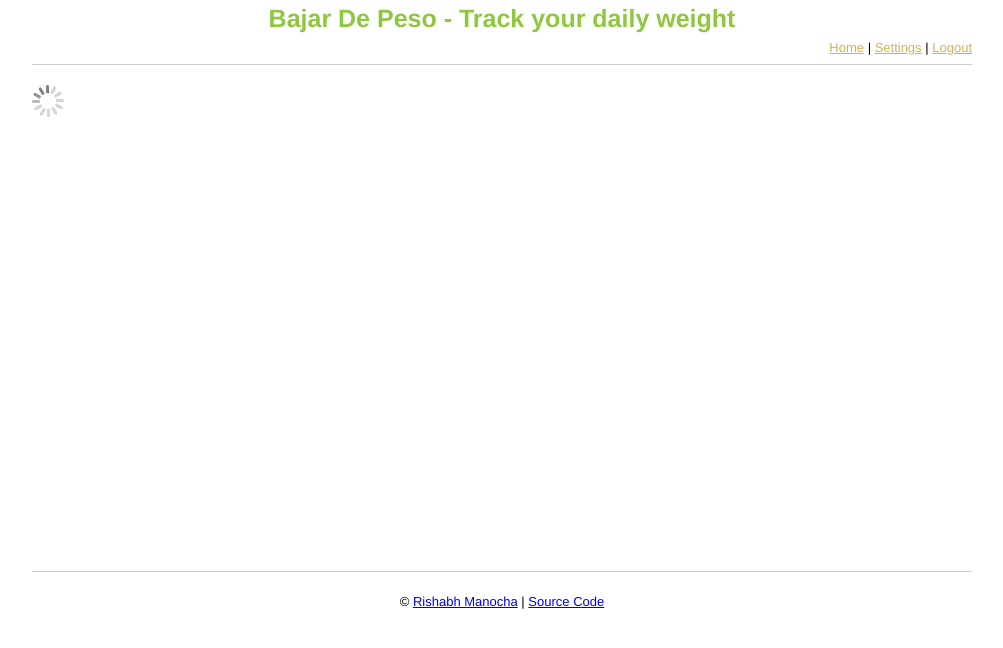
After one commit to rmanocha/bajar-de-peso, a Django app: template templates/big-graph.html in a window 1280 px wide. The commit adds this page. Shown: the top 648 px of the page, without its empty margins (138-1141 px from the left). Run offline with Django 3.2, Linux system fonts and the light colour scheme; the template is opened without the code that fills it, so the values that code supplies are empty; some libraries are stand-ins or nearby versions.

Commit message:
We can now click on a button to view a bigger graph of our progress.

```diff
--- a/static/js/script.js
+++ b/static/js/script.js
@@ -114,6 +114,6 @@ function drawChart() {
         }
         $('#placeholder').html('');
         var chart = new google.visualization.LineChart(document.getElementById('placeholder'));
-        chart.draw(data, {width: 540, height: 270, title : 'My Weight Tracker'});
+        chart.draw(data, {title : 'Weight Tracker'});
     });
 }
--- /dev/null
+++ b/templates/big-graph.html
@@ -0,0 +1,6 @@
+{% extends "base.html" %}
+{% block content %}
+    <div class="grid_16">
+        <div id="placeholder" style="width: 960px; height: 480px;"><img src="/static/images/loading.gif" alt="Loading" /></div>
+    </div>
+{% endblock %}
--- a/templates/index.html
+++ b/templates/index.html
@@ -21,7 +21,8 @@
                 </form>
             </div>
             <div class="grid_7 bot-margin top-margin-8">
-				<input type="button" style="width: 100%;" value="Clear All" id="clear-all" />
+				<div class="grid_3 alpha"><input type="button" style="width: 100%;" value="Clear All" id="clear-all" /></div>
+				<div class="grid_4 omega"><input type="button" style="width: 100%;" value="View Bigger Chart" onclick="parent.location='/big_graph/'" /></div>
 			</div>
             <table width="100%" id="data-table">
                 <thead>
@@ -56,7 +57,7 @@
             </table>
         </div>
         <div class="grid_9">
-            <div id="placeholder"><img src="/static/images/loading.gif" alt="Loading" /></div>
+            <div id="placeholder" style="width: 540px; height: 270px;"><img src="/static/images/loading.gif" alt="Loading" /></div>
         </div>
         <div class="clear"></div>
 {% endblock %}
--- a/urls.py
+++ b/urls.py
@@ -19,4 +19,5 @@ urlpatterns = patterns('',
     (r'^settings/$', 'bajarpeso.views.edit_settings'),
     (r'^get_chart_data/$', 'bajarpeso.views.get_chart_data'),
     (r'^delete_data/$', 'bajarpeso.views.delete_data'),
+    (r'^big_graph/$', 'django.views.generic.simple.direct_to_template', {'template': 'big-graph.html'}),
 )
```
